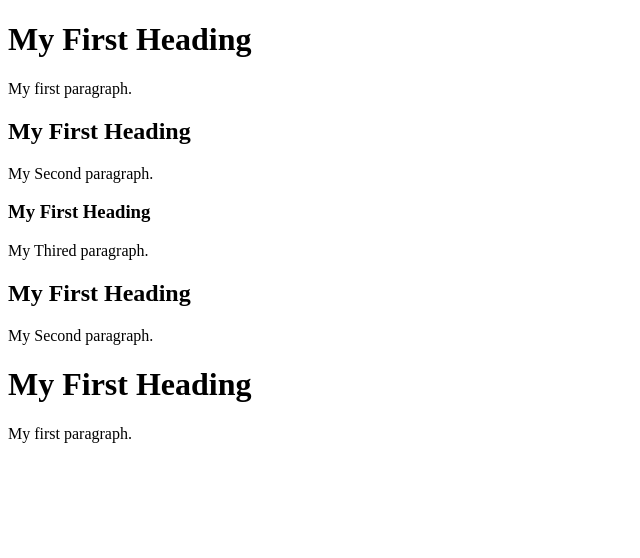
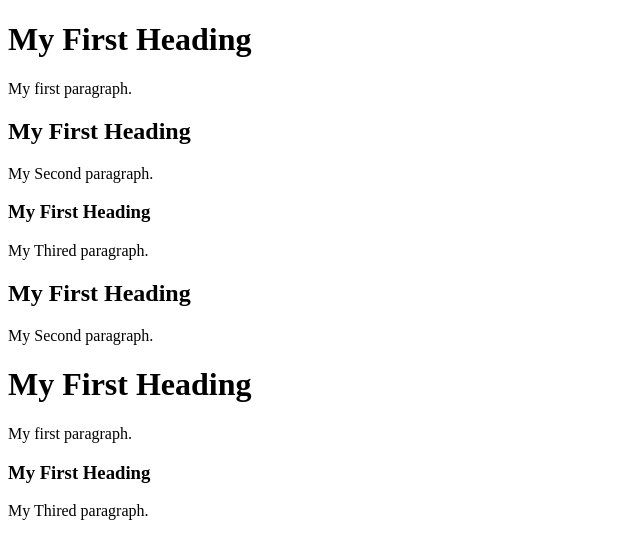
Before and after one commit to pintu1975/gitTestRemote, a plain HTML site: page index.html in a window 1280 px wide. Shown: the whole page, without its empty margins (0-640 px from the left). Drawn offline with Linux system fonts and the light colour scheme.

Commit message:
login add 4th

```diff
--- a/index.html
+++ b/index.html
@@ -16,5 +16,8 @@
 
 <h1>My First Heading</h1>
 <p>My first paragraph.</p>
+
+<h3>My First Heading</h3>
+<p>My Thired paragraph.</p>
 </body>
 </html>
```
